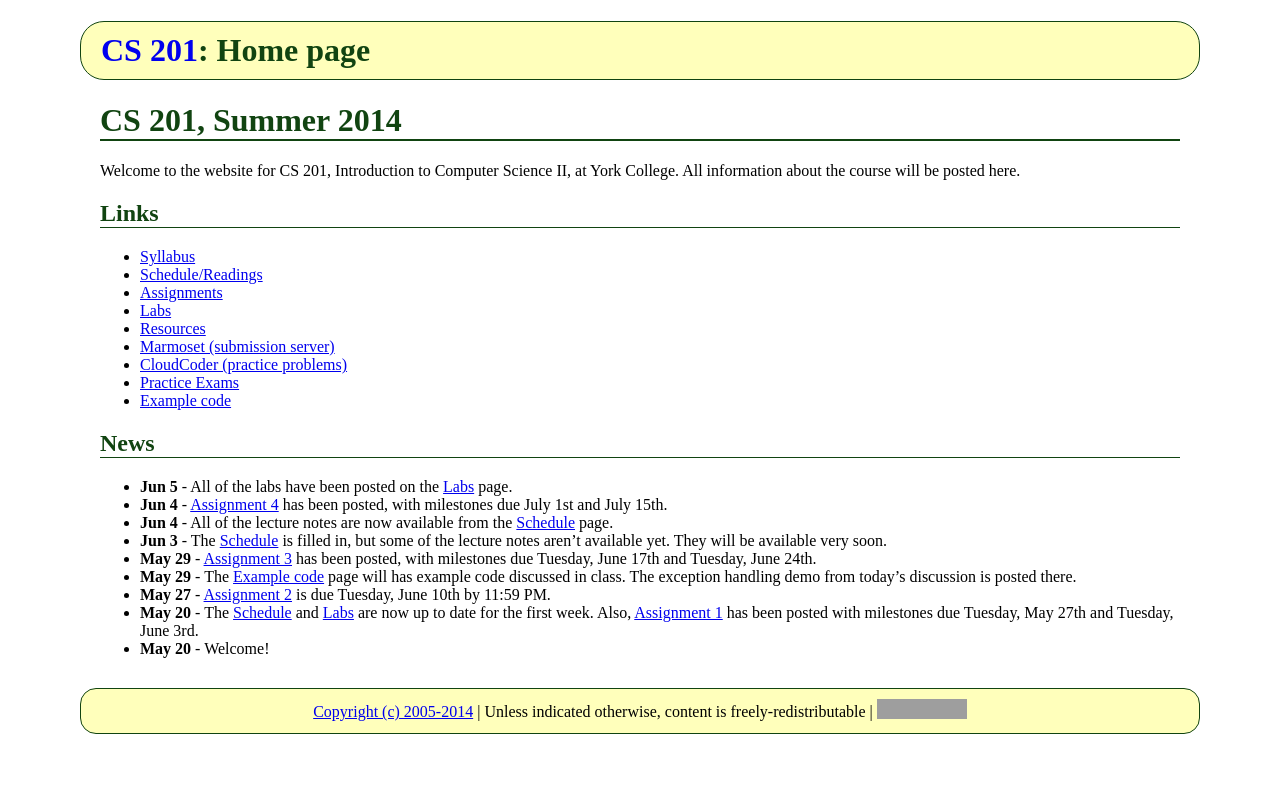
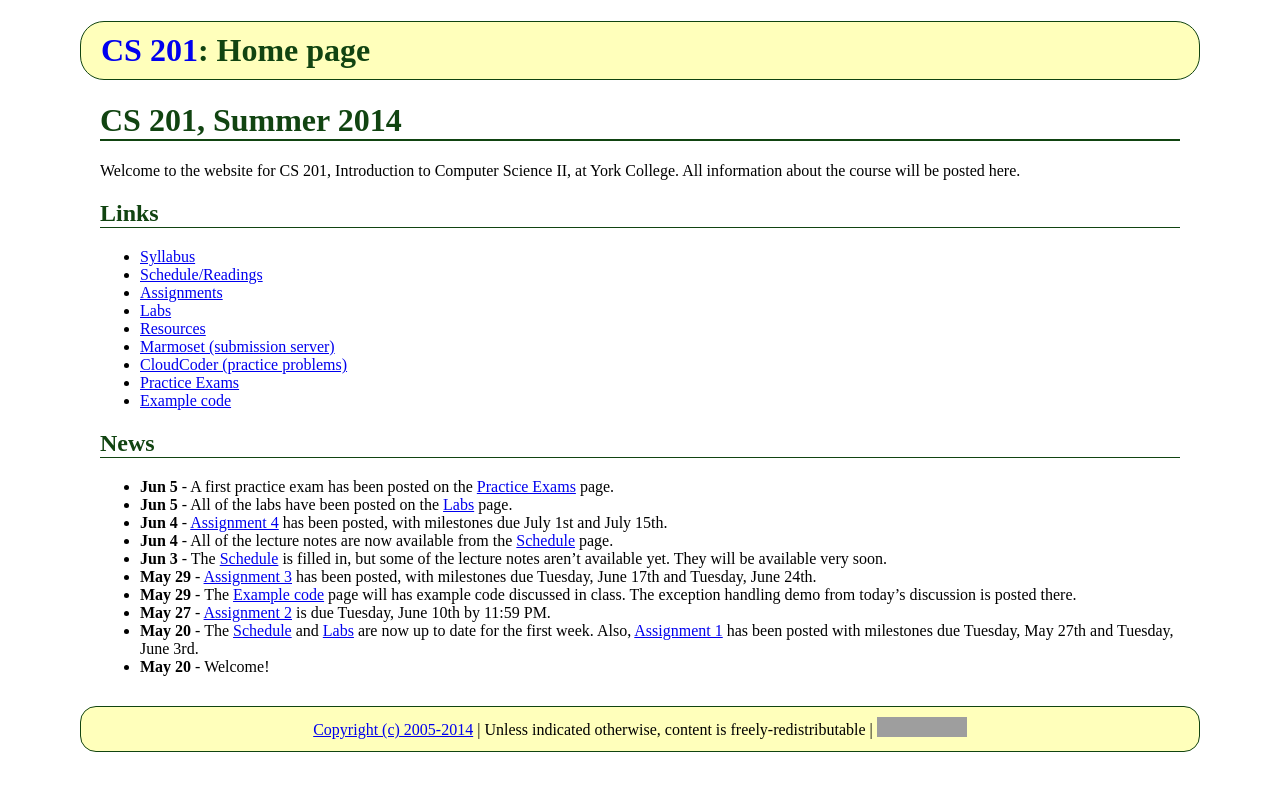
Before and after one commit to ycpcs/cs201-summer2014, a Jekyll site: the page built from index.md, in a window 1280 px wide. Shown: the top 791 px of the page. Built offline with Jekyll 4.4.1, drawn with Linux system fonts in a browser that asks for light colours; Markdown is read by kramdown in place of the engine named in the settings; grey boxes are pictures that could not be loaded.

Commit message:
news practice exam 1

```diff
--- a/index.md
+++ b/index.md
@@ -23,6 +23,7 @@ Welcome to the website for CS 201, Introduction to Computer Science II, at York
 
 ## News
 
+* **Jun 5** - A first practice exam has been posted on the [Practice Exams](practice/index.html) page.
 * **Jun 5** - All of the labs have been posted on the [Labs](labs/index.html) page.
 * **Jun 4** - [Assignment 4](assign/assign04.html) has been posted, with milestones due July 1st and July 15th.
 * **Jun 4** - All of the lecture notes are now available from the [Schedule](schedule.html) page.
```
